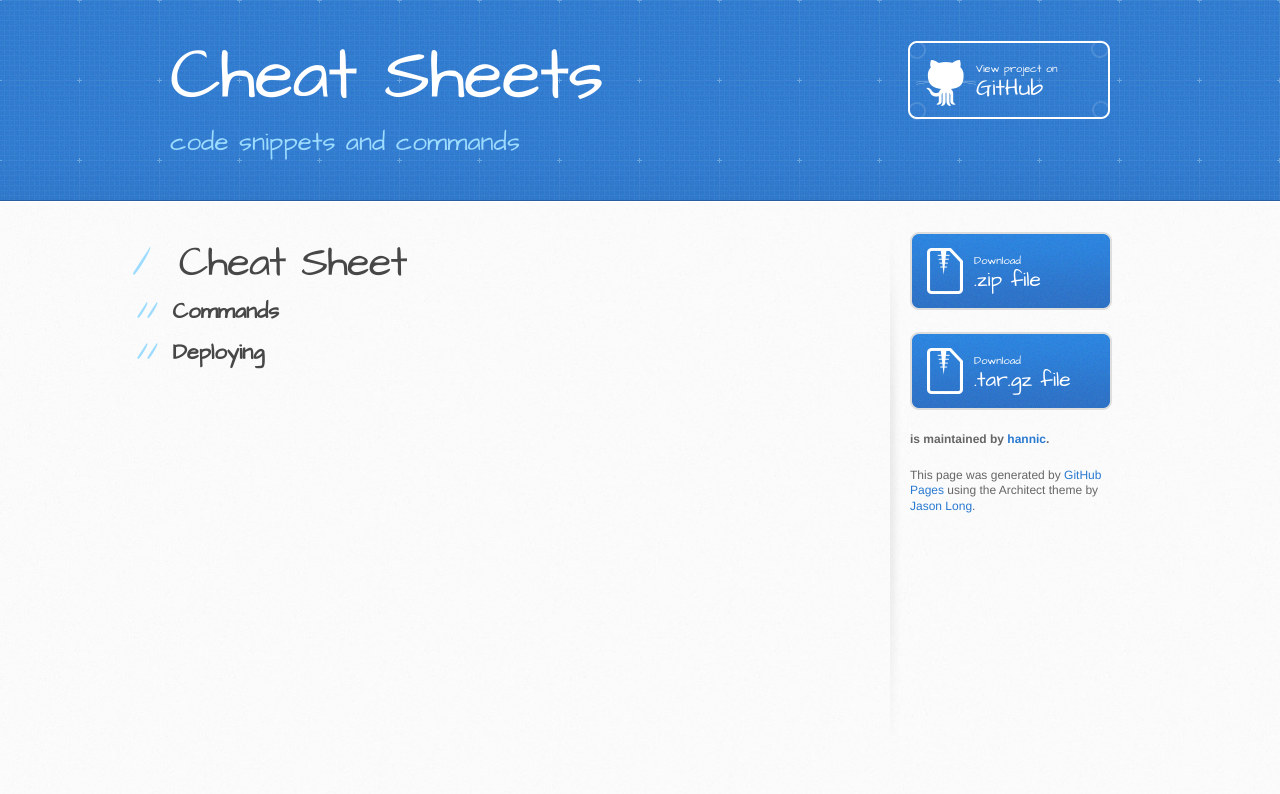
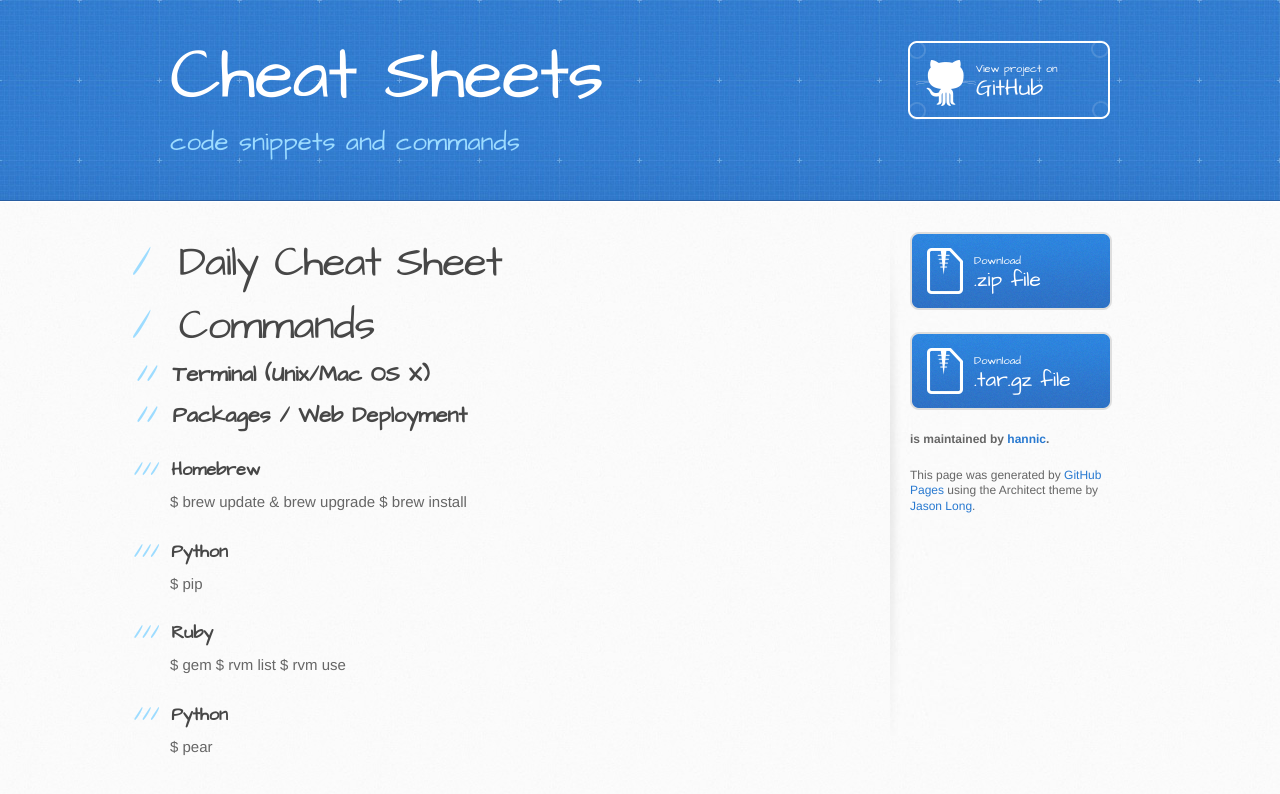
Before and after one commit to hannic/daily-cheat-sheets, a plain HTML site: page index.html in a window 1280 px wide. Drawn offline with Linux system fonts and the light colour scheme.

Commit message:
Create gh-pages branch via GitHub

```diff
--- a/index.html
+++ b/index.html
@@ -21,7 +21,7 @@
       <div class="inner">
         <h1>Cheat Sheets </h1>
         <h2>code snippets and commands</h2>
-        <a href="https://github.com/hannic/wiki-scraper" class="button"><small>View project on</small>GitHub</a>
+        <a href="https://github.com/hannic/daily-cheat-sheets" class="button"><small>View project on</small>GitHub</a>
       </div>
     </header>
 
@@ -29,26 +29,52 @@
       <div class="inner clearfix">
         <section id="main-content">
           <h1>
-<a name="cheat-sheet" class="anchor" href="#cheat-sheet"><span class="octicon octicon-link"></span></a>Cheat Sheet</h1>
+<a name="daily-cheat-sheet" class="anchor" href="#daily-cheat-sheet"><span class="octicon octicon-link"></span></a>Daily Cheat Sheet</h1>
+
+<h1>
+<a name="commands" class="anchor" href="#commands"><span class="octicon octicon-link"></span></a>Commands</h1>
 
 <h2>
-<a name="commands" class="anchor" href="#commands"><span class="octicon octicon-link"></span></a>Commands</h2>
+<a name="terminal-unixmac-os-x" class="anchor" href="#terminal-unixmac-os-x"><span class="octicon octicon-link"></span></a>Terminal (Unix/Mac OS X)</h2>
 
 <h2>
-<a name="deploying" class="anchor" href="#deploying"><span class="octicon octicon-link"></span></a>Deploying</h2>
+<a name="packages--web-deployment" class="anchor" href="#packages--web-deployment"><span class="octicon octicon-link"></span></a>Packages / Web Deployment</h2>
+
+<h3>
+<a name="homebrew" class="anchor" href="#homebrew"><span class="octicon octicon-link"></span></a>Homebrew</h3>
+
+<p>$ brew update &amp; brew upgrade
+   $ brew install </p>
+
+<h3>
+<a name="python" class="anchor" href="#python"><span class="octicon octicon-link"></span></a>Python</h3>
+
+<p>$ pip</p>
+
+<h3>
+<a name="ruby" class="anchor" href="#ruby"><span class="octicon octicon-link"></span></a>Ruby</h3>
+
+<p>$ gem
+   $ rvm list
+   $ rvm use </p>
+
+<h3>
+<a name="python-1" class="anchor" href="#python-1"><span class="octicon octicon-link"></span></a>Python</h3>
+
+<p>$ pear</p>
         </section>
 
         <aside id="sidebar">
-          <a href="https://github.com/hannic/wiki-scraper/zipball/master" class="button">
+          <a href="https://github.com/hannic/daily-cheat-sheets/zipball/master" class="button">
             <small>Download</small>
             .zip file
           </a>
-          <a href="https://github.com/hannic/wiki-scraper/tarball/master" class="button">
+          <a href="https://github.com/hannic/daily-cheat-sheets/tarball/master" class="button">
             <small>Download</small>
             .tar.gz file
           </a>
 
-          <p class="repo-owner"><a href="https://github.com/hannic/wiki-scraper"></a> is maintained by <a href="https://github.com/hannic">hannic</a>.</p>
+          <p class="repo-owner"><a href="https://github.com/hannic/daily-cheat-sheets"></a> is maintained by <a href="https://github.com/hannic">hannic</a>.</p>
 
           <p>This page was generated by <a href="pages.github.com">GitHub Pages</a> using the Architect theme by <a href="https://twitter.com/jasonlong">Jason Long</a>.</p>
         </aside>
--- a/params.json
+++ b/params.json
@@ -1 +1 @@
-{"name":"Cheat Sheets ","tagline":"code snippets and commands","body":"Cheat Sheet\r\n============\r\n\r\n## Commands \r\n\r\n## Deploying\r\n\r\n\r\n","google":"","note":"Don't delete this file! It's used internally to help with page regeneration."}
+{"name":"Cheat Sheets ","tagline":"code snippets and commands","body":"Daily Cheat Sheet\r\n=================\r\n\r\n# Commands \r\n\r\n## Terminal (Unix/Mac OS X)\r\n\r\n\r\n## Packages / Web Deployment\r\n\r\n### Homebrew\r\n\r\n   $ brew update & brew upgrade\r\n   $ brew install <packag-name>\r\n\r\n### Python\r\n\r\n   $ pip\r\n\r\n### Ruby\r\n\r\n   $ gem\r\n   $ rvm list\r\n   $ rvm use <ruby-version>\r\n\r\n### Python\r\n   $ pear\r\n   \r\n","google":"","note":"Don't delete this file! It's used internally to help with page regeneration."}
```
